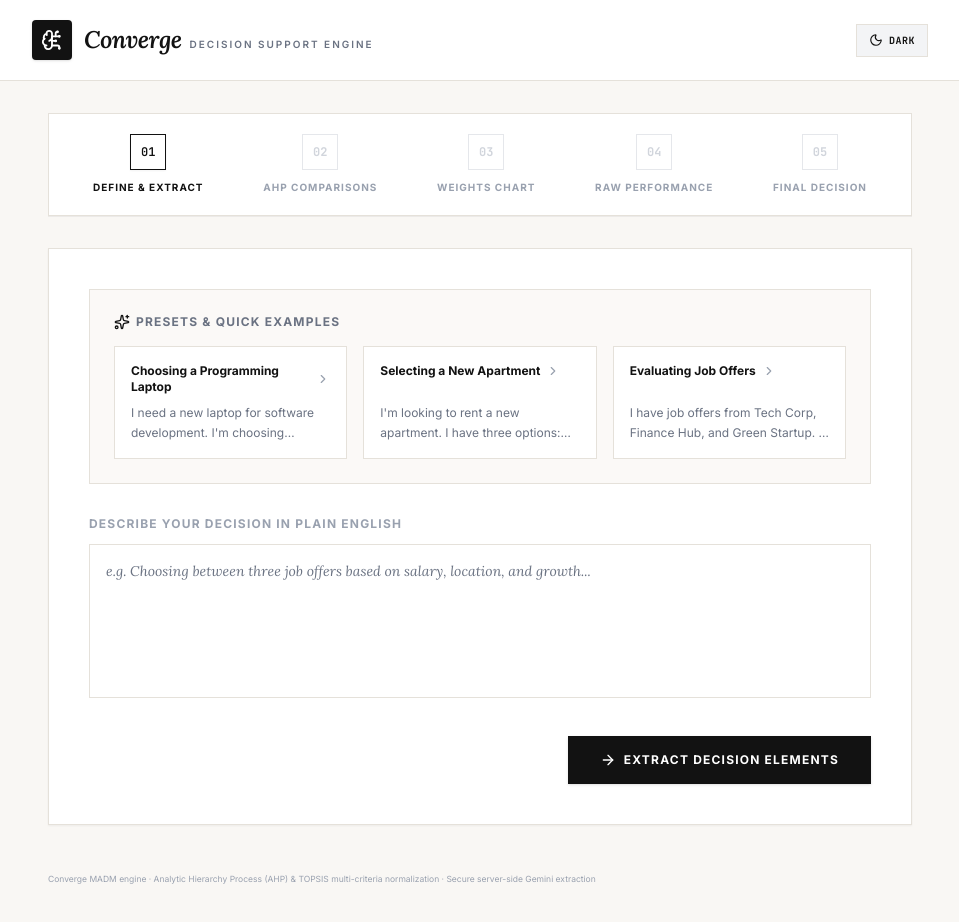
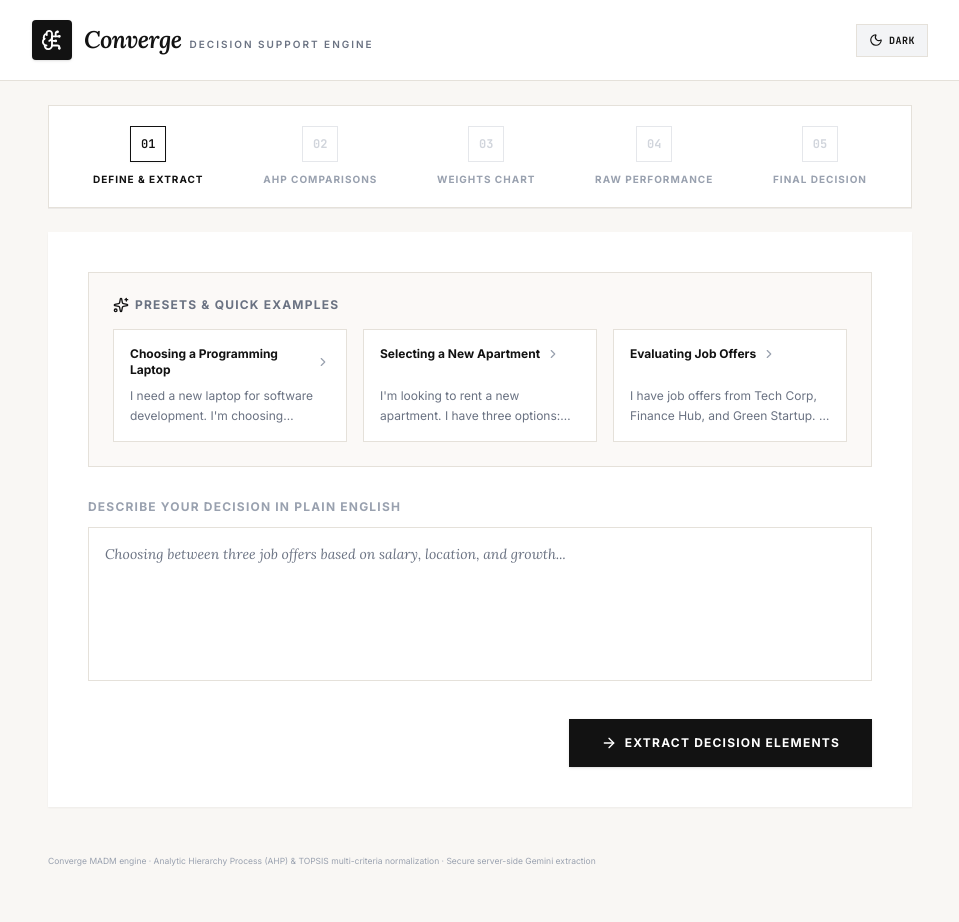
Before and after one commit to TR-Mohd/converge-madm, a React (Vite) app: page / in a window 1280 px wide. Shown: the top 922 px of the page, without its empty margins (160-1119 px from the left). Built offline with nearby package versions, Linux system fonts and the light colour scheme.

Commit message:
fix: remove outer card border, tighten step-progress gap, clean placeholder text

```diff
--- a/src/App.tsx
+++ b/src/App.tsx
@@ -210,7 +210,7 @@ export default function App() {
       </header>
 
       {/* Main Container */}
-      <main className="max-w-4xl mx-auto w-full px-4 pt-8 flex-grow flex flex-col space-y-8" id="app-main">
+      <main className="max-w-4xl mx-auto w-full px-4 pt-6 flex-grow flex flex-col space-y-4 md:space-y-6" id="app-main">
         {/* Dynamic Goal Badge if active */}
         {decisionData?.decision_goal && currentStep > 1 && (
           <div className="bg-white border border-[#E5E1DA] dark:bg-[#15181E] dark:border-[#262A33] rounded-none p-5 flex flex-col md:flex-row justify-between md:items-center gap-4 animate-fade-in" id="active-goal-banner">
@@ -230,7 +230,7 @@ export default function App() {
         </div>
 
         {/* Dynamic Wizard Step Canvas */}
-        <div className="bg-white border border-[#E5E1DA] dark:bg-[#15181E] dark:border-[#262A33] rounded-none p-6 md:p-10 shadow-xs grow" id="wizard-step-canvas">
+        <div className="bg-white dark:bg-[#15181E] rounded-none p-6 md:p-10 shadow-xs grow" id="wizard-step-canvas">
           {renderStepContent()}
         </div>
       </main>
--- a/src/components/NaturalLanguageStep.tsx
+++ b/src/components/NaturalLanguageStep.tsx
@@ -222,7 +222,7 @@ export default function NaturalLanguageStep({ onNext, initialData, initialUserPr
                 rows={6}
                 value={description}
                 onChange={(e) => setDescription(e.target.value)}
-                placeholder="e.g. Choosing between three job offers based on salary, location, and growth..."
+                placeholder="Choosing between three job offers based on salary, location, and growth..."
                 className="w-full rounded-none border border-[#E5E1DA] dark:border-[#2C323E] p-4 focus:border-[#121212] dark:focus:border-[#FBBF24] focus:ring-0 text-sm placeholder-gray-500 dark:placeholder-[#6B7280] bg-white dark:bg-[#121419] text-[#121212] dark:text-white font-serif italic resize-none min-h-[140px]"
               />
             </div>
```
